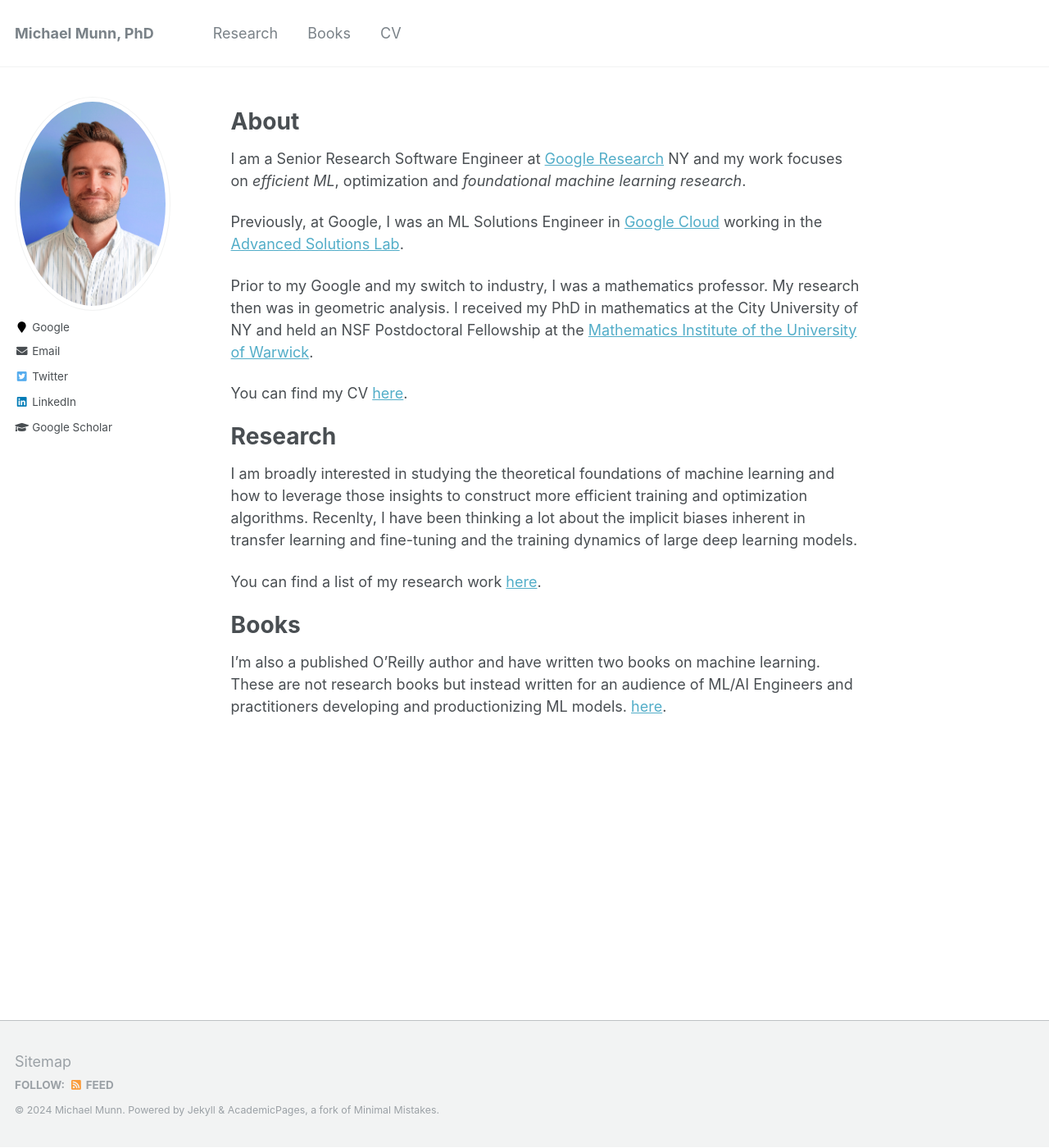
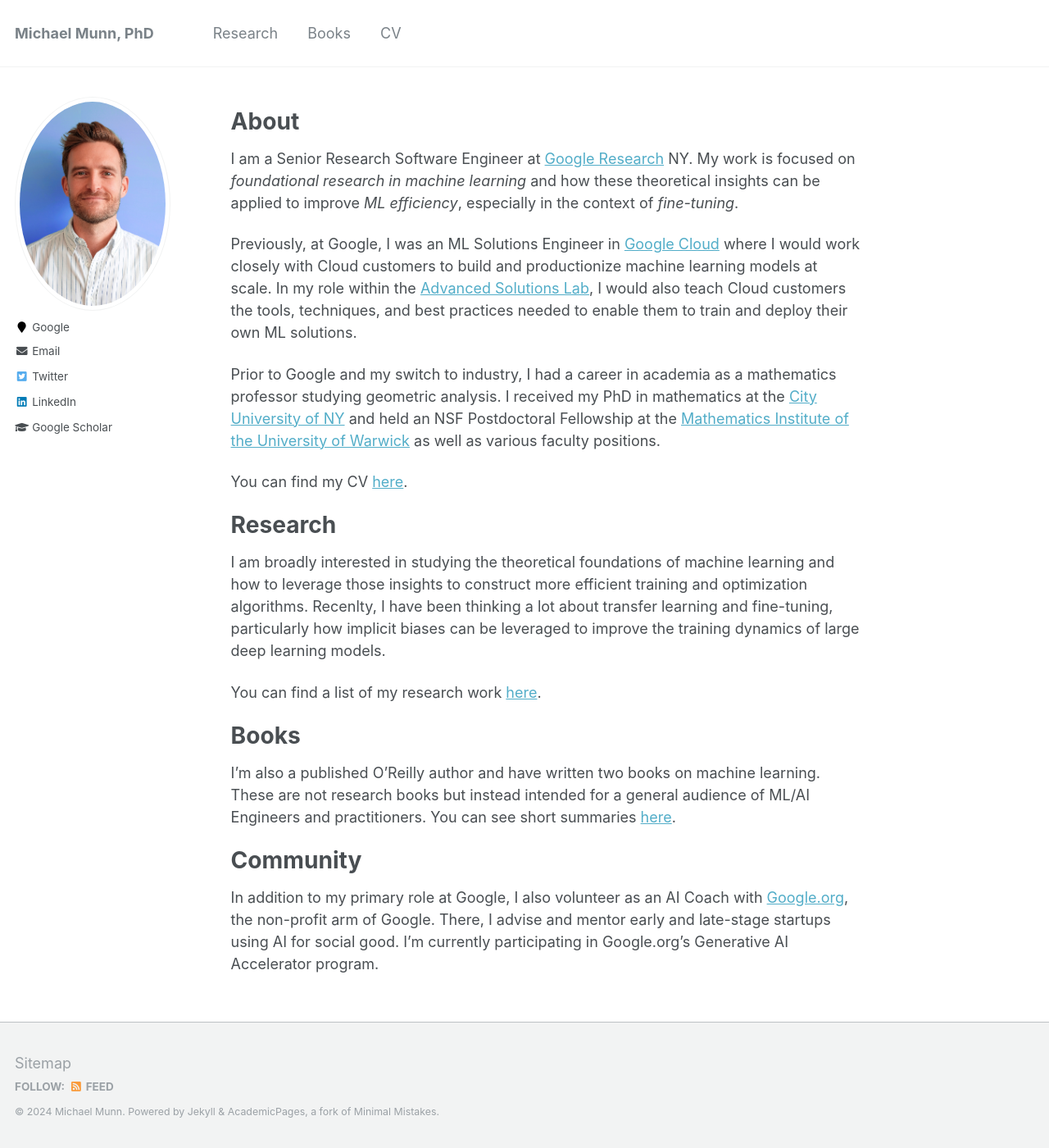
Before and after one commit to munnm/munnm.github.io, a Jekyll site: the page built from _pages/about.md, in a window 1280 px wide and 1400 px high. Shown: the whole window at 82% size. Built offline with Jekyll 4.4.1, drawn with Linux system fonts in a browser that asks for light colours.

Commit message:
added community page, edits to others

```diff
--- a/_pages/about.md
+++ b/_pages/about.md
@@ -10,23 +10,24 @@ redirect_from:
 
 # About
 
-I am a Senior Research Software Engineer at [Google Research](https://research.google/) NY and my work focuses on *efficient ML*, optimization and *foundational machine learning research*.
+I am a Senior Research Software Engineer at [Google Research](https://research.google/) NY. My work is focused on *foundational research in machine learning* and how these theoretical insights can be applied to improve *ML efficiency*, especially in the context of *fine-tuning*.
 
+Previously, at Google, I was an ML Solutions Engineer in [Google Cloud](https://cloud.google.com/?e=0) where I would work closely with Cloud customers to build and productionize machine learning models at scale. In my role within the [Advanced Solutions Lab](https://cloud.google.com/asl), I would also teach Cloud customers the tools, techniques, and best practices needed to enable them to train and deploy their own ML solutions.
 
-Previously, at Google, I was an ML Solutions Engineer in [Google Cloud](https://cloud.google.com/?e=0) working in the [Advanced Solutions Lab](https://cloud.google.com/asl).
-
-Prior to my Google and my switch to industry, I was a mathematics professor. My research then was in geometric analysis. I received my PhD in mathematics at the City University of NY and held an NSF Postdoctoral Fellowship at the [Mathematics Institute of the University of Warwick](https://warwick.ac.uk/fac/sci/maths/).
+Prior to Google and my switch to industry, I had a career in academia as a mathematics professor studying geometric analysis. I received my PhD in mathematics at the [City University of NY](https://www.gc.cuny.edu) and held an NSF Postdoctoral Fellowship at the [Mathematics Institute of the University of Warwick](https://warwick.ac.uk/fac/sci/maths/) as well as various faculty positions.
 
 You can find my CV [here](files/munn_resume.pdf).
 
 # Research
 
-I am broadly interested in studying the theoretical foundations of machine learning and how to leverage those insights to construct more efficient training and optimization algorithms. Recenlty, I have been thinking a lot about the implicit biases inherent in transfer learning and fine-tuning and the training dynamics of large deep learning models.
+I am broadly interested in studying the theoretical foundations of machine learning and how to leverage those insights to construct more efficient training and optimization algorithms. Recenlty, I have been thinking a lot about transfer learning and fine-tuning, particularly how implicit biases can be leveraged to improve the training dynamics of large deep learning models.
 
-You can find a list of my research work
-[here](https://munnm.github.io/research/).
+You can find a list of my research work [here](https://munnm.github.io/research/).
 
 # Books
 
-I'm also a published O'Reilly author and have written two books on machine learning. These are not research books but instead written for an audience of ML/AI Engineers and practitioners developing and productionizing ML models.
-[here](https://munnm.github.io/books/).
+I'm also a published O'Reilly author and have written two books on machine learning. These are not research books but instead intended for a general audience of ML/AI Engineers and practitioners. You can see short summaries [here](https://munnm.github.io/books/).
+
+# Community
+
+In addition to my primary role at Google, I also volunteer as an AI Coach with [Google.org](https://www.google.org), the non-profit arm of Google. There, I advise and mentor early and late-stage startups using AI for social good. I'm currently participating in Google.org's Generative AI Accelerator program.
```
Also changed, not shown: _pages/books.md (+9 -4 lines), _pages/community.md (added, +22 -0 lines), _pages/research.md (+2 -2 lines).
